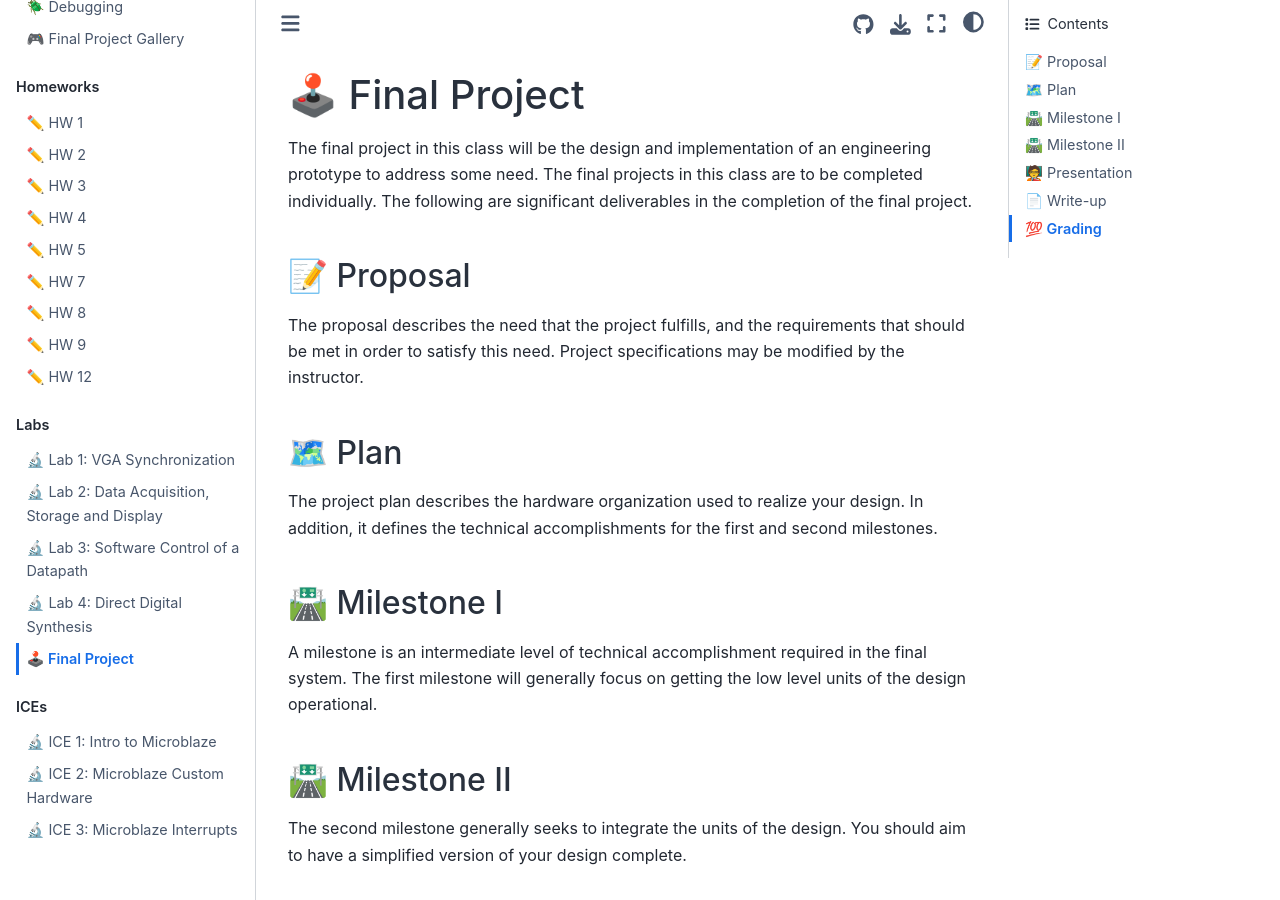
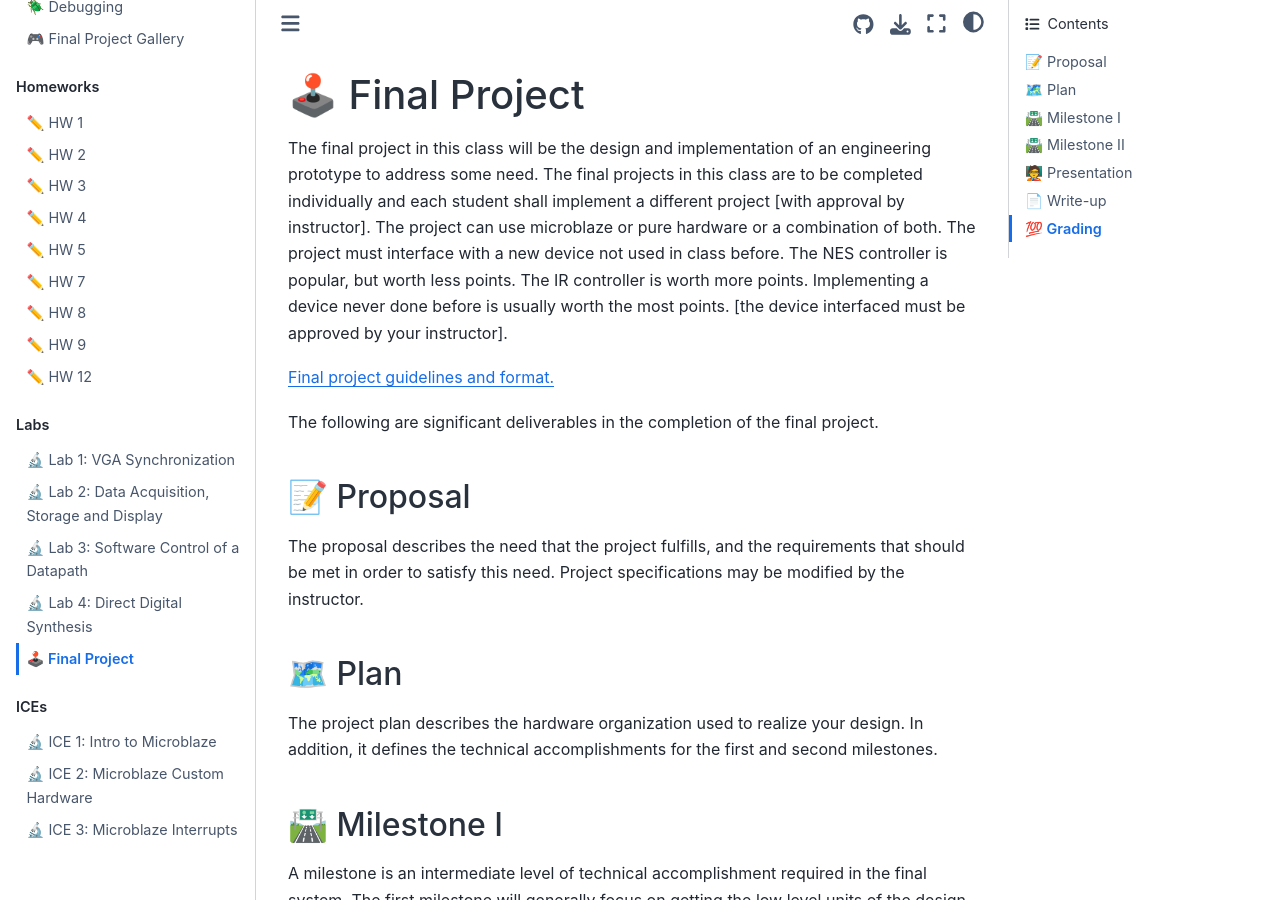
Before and after one commit to USAFA-ECE/ece383, a Jupyter Book: the page built from book/Assignments/project.md, in a window 1280 px wide and 900 px high. Built offline with Jupyter Book 1.0.4 settings and Sphinx 7.4.7 and the Sphinx Book theme 1.1.4, drawn with Linux system fonts in a browser that asks for light colours; pages that are not in the unit, such as notebooks, are missing from menus.

Commit message:
Update project.md

```diff
--- a/book/Assignments/project.md
+++ b/book/Assignments/project.md
@@ -1,6 +1,11 @@
 # 🕹️ Final Project
 
-The final project in this class will be the design and implementation of an engineering prototype to address some need. The final projects in this class are to be completed individually. The following are significant deliverables in the completion of the final project.
+The final project in this class will be the design and implementation of an engineering prototype to address some need. The final projects in this class are to be completed individually and each student shall implement a different project [with approval by instructor]. The project can use microblaze or pure hardware or a combination of both. The project must interface with a new device not used in class before.  The NES controller is popular, but worth less points.  The IR controller is worth more points.  Implementing a device never done before is usually worth the most points.  [the device interfaced must be approved by your instructor].
+
+[Final project guidelines and format.](https://github.com/USAFA-ECE/ece383/blob/main/book/Assignments/files/FinalProject.pdf)
+
+
+The following are significant deliverables in the completion of the final project.
 
 ## 📝 Proposal
 
```
